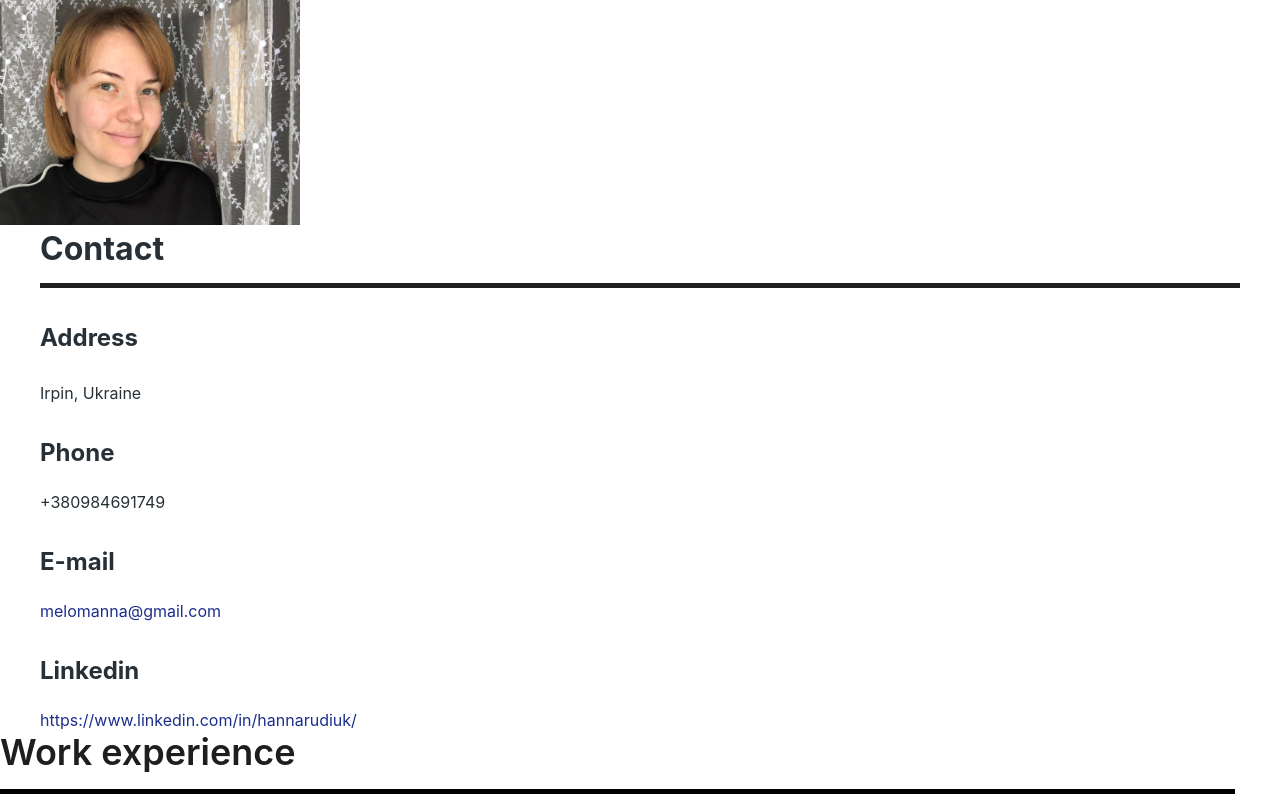
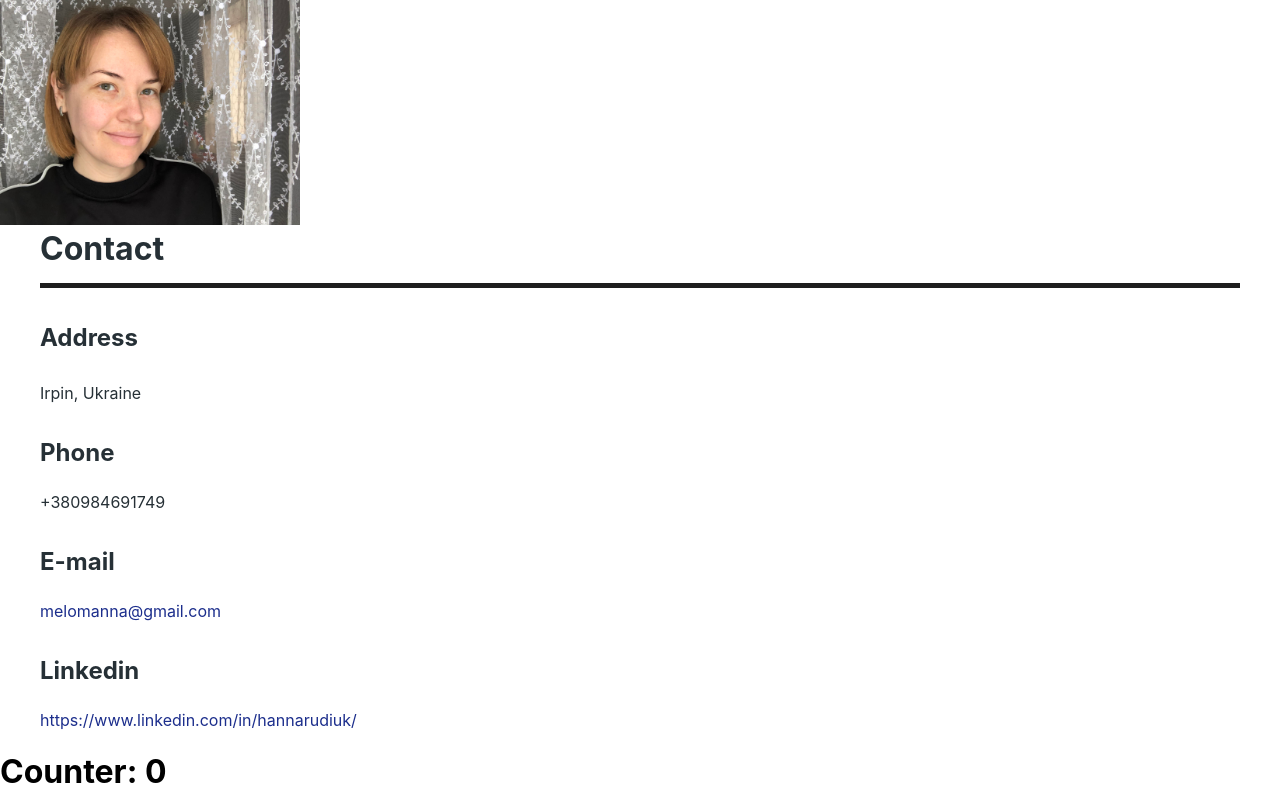
Before and after one commit to rudiukhanna/react, a React (Create React App) app in the folder my-app/: page / in a window 1280 px wide. Shown: the top 800 px of the page. Built offline with nearby package versions, Linux system fonts and the light colour scheme.

Commit message:
counter was added

```diff
--- a/my-app/src/App.js
+++ b/my-app/src/App.js
@@ -1,7 +1,7 @@
 import { Contacts } from './components/Contacts';
-import { Experience } from './components/Experience';
 import { Image } from './components/Image';
-import Counter from './components/Counter';
+import { Counter } from './components/Counter';
+
 import '../src/styles.scss/styles.css'
 
 const photoLink = './CVphoto.jpg';
@@ -10,7 +10,6 @@ function App() {
   return <div className='main-theme'>
     <Image imageLink = {photoLink} />
     <Contacts/>
-    <Experience/>
     <Counter/>
   </div>
 }
--- a/my-app/src/components/Counter.js
+++ b/my-app/src/components/Counter.js
@@ -1,6 +1,6 @@
 import React, { useState } from "react";
 
-function Counter() {
+export function Counter() {
   const [count, setCount] = useState(0);
 
   const incrementCount = () => {
@@ -19,5 +19,3 @@ function Counter() {
     </div>
   );
 }
-
-export default Counter;
```
Also changed, not shown: my-app/src/components/AllWorkExperience.js (added).
